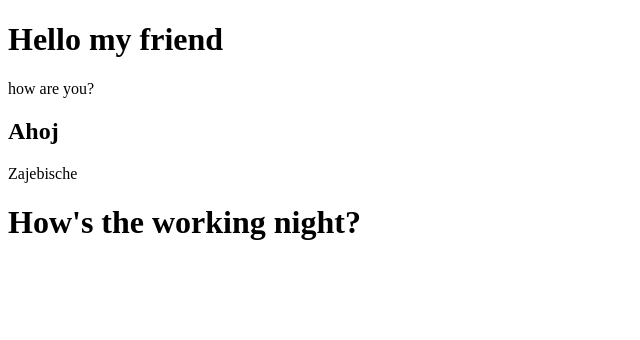
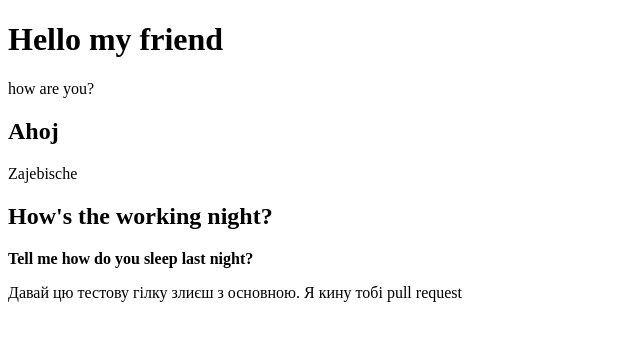
Before and after one commit to vbliakhar/jointProjectGit, a plain HTML site: page index.html in a window 1280 px wide. Shown: the whole page, without its empty margins (0-640 px from the left). Drawn offline with Linux system fonts and the light colour scheme.

Commit message:
Final version

```diff
--- a/index.html
+++ b/index.html
@@ -11,6 +11,9 @@
     <p>how are you?</p>
     <h2>Ahoj</h2>
     <p>Zajebische</p>
-    <h1>How's the working night?</h1>
+    <h2>How's the working night?</h2>
+    <p> <strong>Tell me how do you sleep last night?</strong></p>
+    <p>
+      Давай цю тестову гілку злиєш з основною. Я кину тобі pull request</p>
   </body>
 </html>
```
